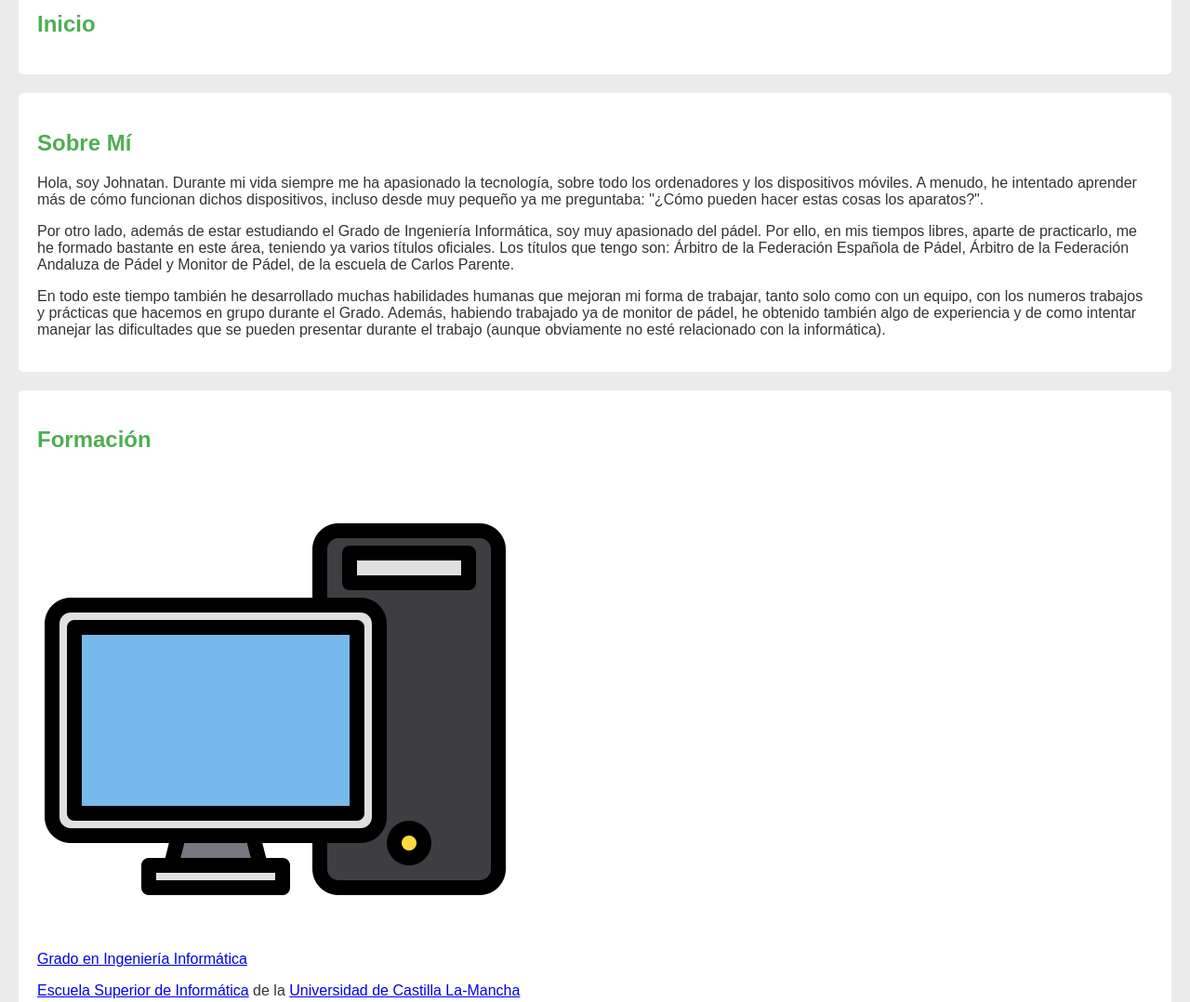
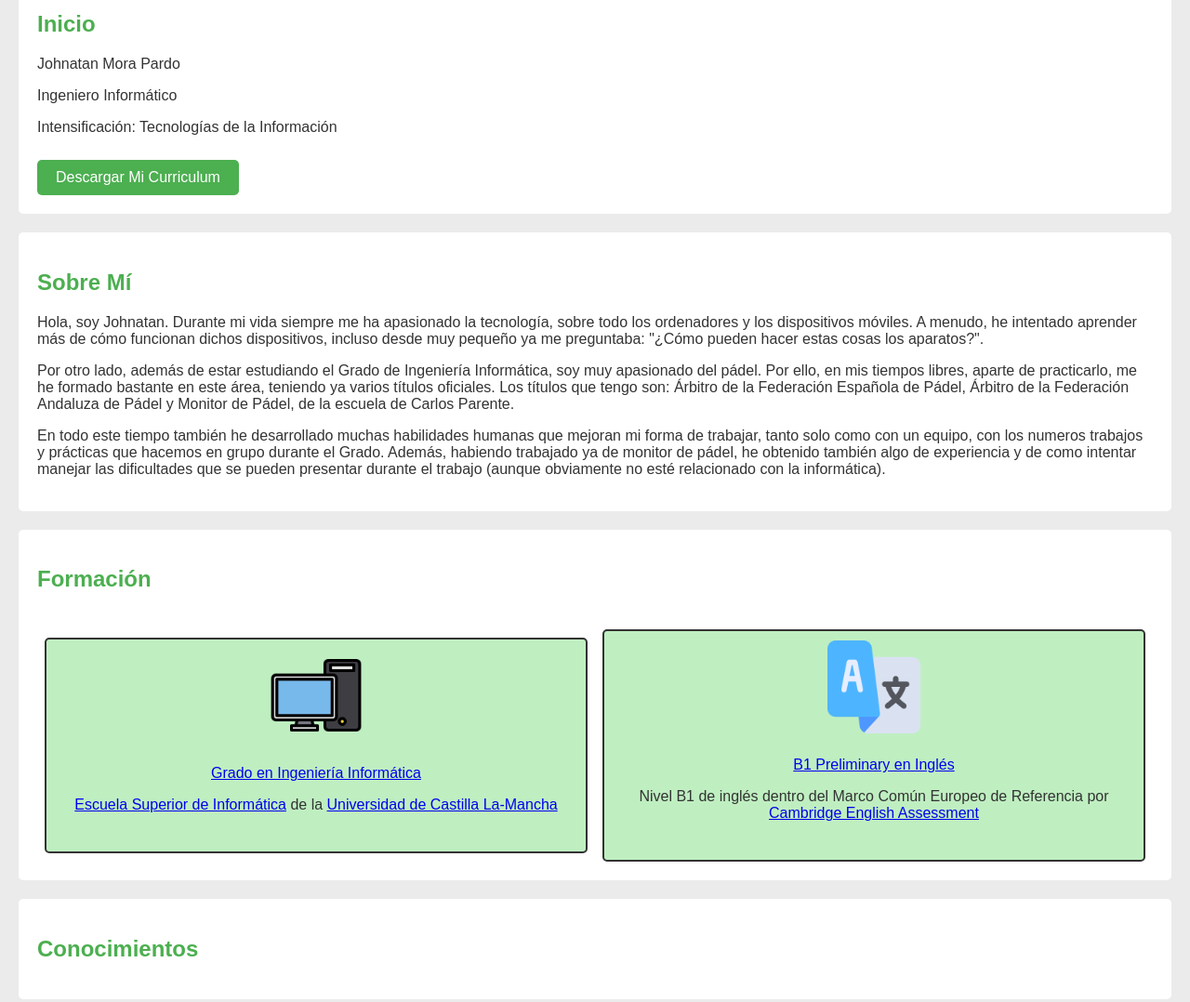
Before and after one commit to JohnatanMora/JohnatanMora.github.io, a plain HTML site: page index.html in a window 1280 px wide. Shown: the part 240-1318 px from the top of the page at 93% size. Drawn offline with Linux system fonts and the light colour scheme.

Commit message:
Integrando Información

```diff
--- a/index.html
+++ b/index.html
@@ -122,6 +122,70 @@
             left: 10px;
             z-index: 2;
         }
+
+        /* Estilo adicional para el contenedor de la tarjeta */
+        .card-container {
+            border: 2px solid #333;
+            border-radius: 5px;
+            background-color: #bfefc1;
+            color:#333;
+            overflow: hidden;
+            margin-top: 20px;
+            margin-left: auto;
+            margin-right: auto;
+            max-width: 600px;
+            width: calc(50% - 20px);
+            display: flex;
+            flex-direction: column;
+            align-items: center;
+        }
+
+        /* Estilo adicional para la imagen en la tarjeta */
+        .card-img {
+            margin-top: 10px;
+            width: 100px;
+            height: 100px;
+            display: block; /* Añade display: block para eliminar el espacio adicional debajo de la imagen */
+        }
+
+        /* Estilo adicional para el contenido en la tarjeta */
+        .card-content {
+            padding: 25px;
+            display: flex;
+            flex-direction: column;
+            align-items: center;
+            text-align: center;
+        }
+
+        .fila {
+            display: flex;
+            flex-wrap: wrap;
+            align-items: center;
+            justify-content: space-between;
+        }
+
+        /* Estilo adicional para el título de la sección de formación */
+        #formacion h2 {
+            margin-bottom: 20px; /* Ajusta este valor según tus necesidades */
+        }
+
+        #download-button {
+            display: inline-block;
+            margin-top: 10px; /* Ajusta este valor según tus necesidades */
+            padding: 10px 20px;
+            background-color: #4CAF50;
+            color: white;
+            text-decoration: none;
+            border: none;
+            border-radius: 5px;
+            cursor: pointer;
+            transition: background-color 0.3s;
+        }
+
+        #download-button:hover {
+            background-color: #45a049;
+        }
+
     </style>
 </head>
 <body>
@@ -157,7 +221,10 @@
 
     <section id="inicio">
         <h2>Inicio</h2>
-        <!-- Contenido de la sección de inicio -->
+        <p>Johnatan Mora Pardo</p>
+        <p>Ingeniero Informático</p>
+        <p>Intensificación: Tecnologías de la Información</p>
+        <a id="download-button" href="curriculum.pdf" download="curriculum.pdf">Descargar Mi Curriculum</a>
     </section>
 
     <section id="sobremi">
@@ -177,12 +244,23 @@
 
     <section id="formacion">
         <h2>Formación</h2>
-        <div class="card">
-            <img src="ordenador_icono.png" alt="Ordenador">
-            <div class="card-content">
-                <i class="fas fa-desktop"></i>
-                <a href="https://esi.uclm.es/categories/plan-de-estudios">Grado en Ingeniería Informática</a>
-                <p><a href="https://esi.uclm.es/">Escuela Superior de Informática</a> de la <a href="https://www.uclm.es/">Universidad de Castilla La-Mancha</a></p>
+        <div class="fila">
+            <div class="card-container" name="Ingeniería">
+                <img class="card-img" src="ordenador_icono.png" alt="Informática">
+                <div class="card-content">
+                    <a href="https://esi.uclm.es/categories/plan-de-estudios">Grado en Ingeniería Informática</a>
+                    <p><a href="https://esi.uclm.es/">Escuela Superior de Informática</a> de la <a href="https://www.uclm.es/">Universidad de Castilla La-Mancha</a></p>
+                </div>
+            </div>
+            <div class="card-container" name="Idioma">
+                <img class="card-img" src="idioma_icono.png" alt="Idioma">
+                <div class="card-content">
+                    <a href="https://www.cambridgeenglish.org/">B1 Preliminary en Inglés</a>
+                    <p>
+                        Nivel B1 de inglés dentro del Marco Común Europeo de Referencia por
+                        <a href="https://www.cambridgeenglish.org/">Cambridge English Assessment</a>
+                    </p>
+                </div>
             </div>
         </div>
     </section>
```
Also changed, not shown: idioma_icono.png (added), 1 other file.
